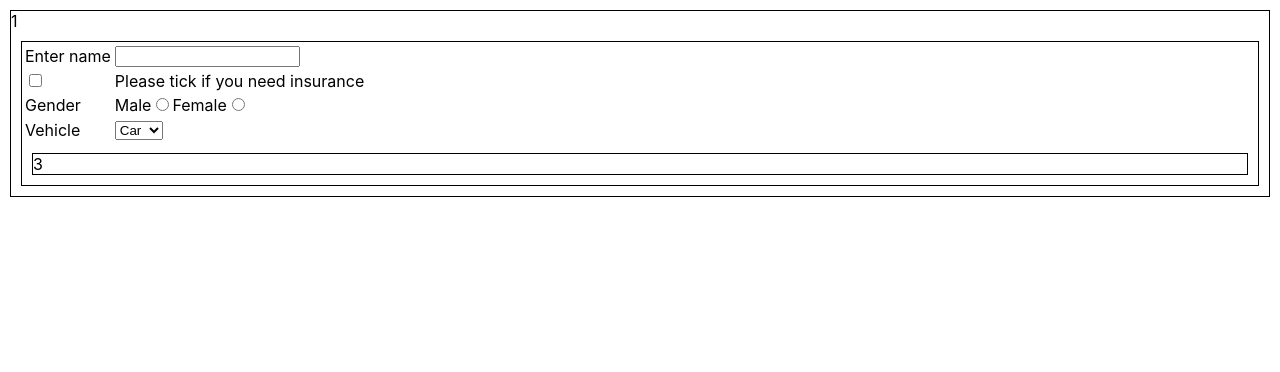
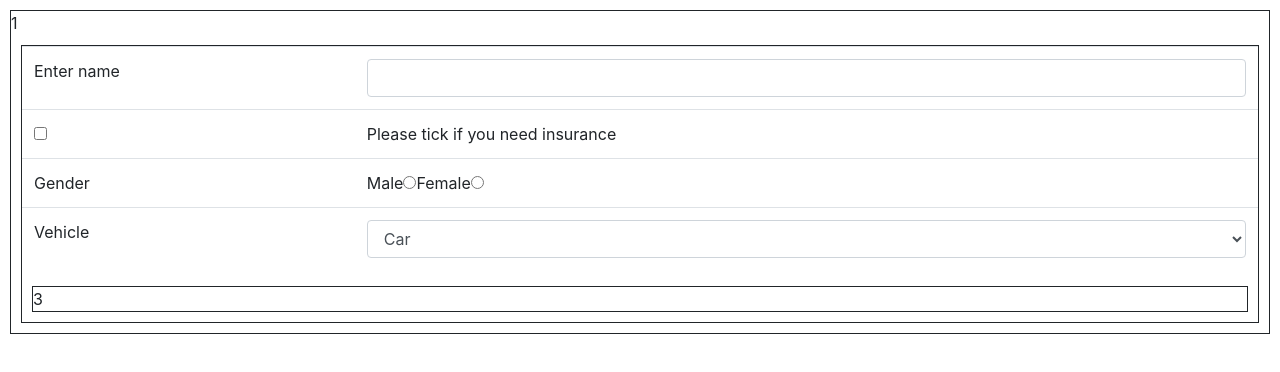
Before and after one commit to pkmaneri/my-application, a React (Create React App) app: page / in a window 1280 px wide. Shown: the top 372 px of the page. Built offline with nearby package versions, Linux system fonts and the light colour scheme.

Commit message:
bootstrap added

```diff
--- a/package.json
+++ b/package.json
@@ -6,6 +6,7 @@
     "@testing-library/jest-dom": "^4.2.4",
     "@testing-library/react": "^9.3.2",
     "@testing-library/user-event": "^7.1.2",
+    "bootstrap": "^4.5.2",
     "react": "^16.13.1",
     "react-dom": "^16.13.1",
     "react-scripts": "3.4.3"
--- a/src/App.js
+++ b/src/App.js
@@ -2,6 +2,8 @@ import React from 'react';
 import logo from './logo.svg';
 import './App.css';
 import Form from './formdata/Form';
+import 'bootstrap/dist/css/bootstrap.min.css';
+
 
 function App() {
   return (
--- a/src/input/InputText.js
+++ b/src/input/InputText.js
@@ -10,7 +10,7 @@ export default class InputText extends React.Component {
     render() {
         return (
             <>
-                <input type="text" onChange={this.handleInputText.bind(this)} value={this.state.inputValue}></input>
+                <input type="text" className="form-control" onChange={this.handleInputText.bind(this)} value={this.state.inputValue}></input>
             </>
         )
     }
--- a/src/input/SelectDropDown.js
+++ b/src/input/SelectDropDown.js
@@ -3,7 +3,7 @@ import React from "react"
 export default class SelectDropDown extends React.Component{
     render(){
         return(
-              <select>
+              <select className="form-control">
                   {
                       this.props.options.map((option, i) => {
                       return <option key={i} value={option.value}>{option.labelText} </option>
```
Also changed, not shown: 1 other file (tests, documents, lock files or other folders).
